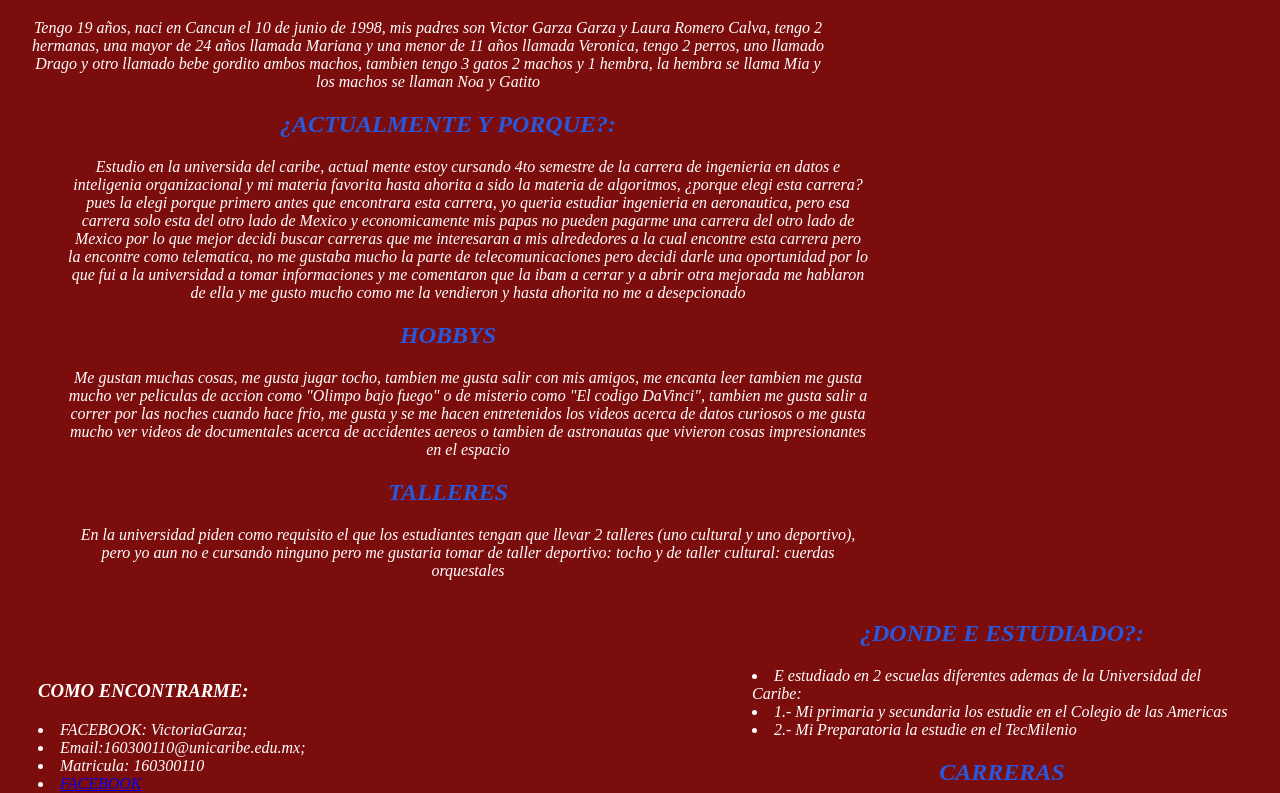
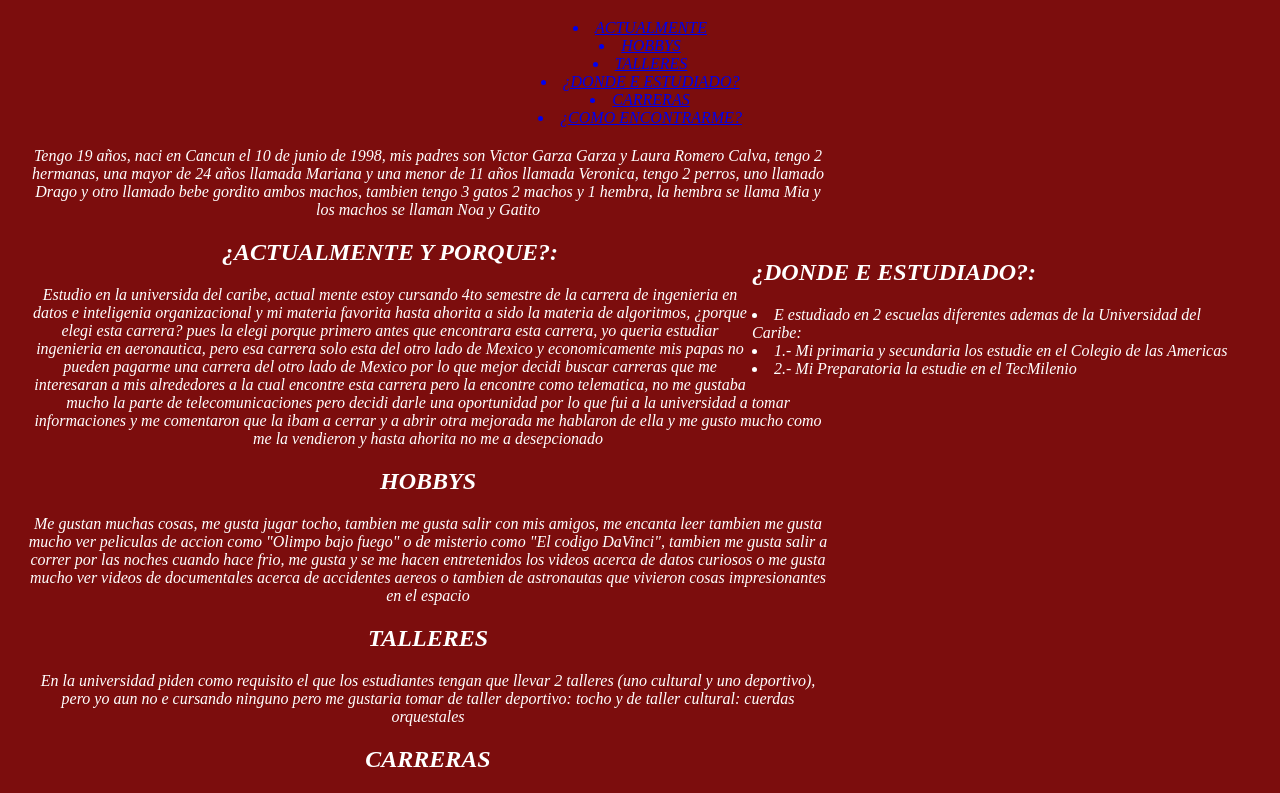
Before and after one commit to VictoriaGarza/Tarea01-Parcial02-Victoria-Garza, a plain HTML site: page index.html in a window 1280 px wide. Shown: the part 613-1406 px from the top of the page. Drawn offline with Linux system fonts and the light colour scheme.

Commit message:
Segundo cambio del index

```diff
--- a/index.html
+++ b/index.html
@@ -1,4 +1,5 @@
 <!DOCTYPE html>
+
 <html>
 	<head>
 		<meta charset="UTF-8">
@@ -14,17 +15,35 @@
 			<img class="centrado" src="imagenes/skydive.jpg">
 			<h1>MI NOMBRE ES VICTORIA ANDREA GARZA ROMERO</h1>
 		</header>
+		<nav>
+			<a href="index.html#uno"><li>ACTUALMENTE</li></a>
+			<a href="index.html#dos"><li>HOBBYS</li></a>
+			<a href="index.html#tres"><li>TALLERES</li></a>
+			<a href="index.html#cuatro"><li>¿DONDE E ESTUDIADO?</li></a>
+			<a href="index.html#cinco"><li>CARRERAS</li></a>
+			<a href="index.html#seis"><li>¿COMO ENCONTRARME?</li></a>
+		</nav>
 		<section>
+
 			Tengo 19 años, naci en Cancun el 10 de junio de 1998, mis padres son Victor Garza Garza y Laura Romero Calva, tengo 2
 			hermanas, una mayor de 24 años llamada Mariana y una menor de 11 años llamada Veronica, tengo 2 perros, uno llamado Drago
 			y otro llamado bebe gordito ambos machos, tambien tengo 3 gatos 2 machos y 1 hembra, la hembra se llama Mia y los machos
 			se llaman Noa y Gatito
-			<article>
 
-				<header>
+		</section>
+
+		<aside>
+			<a name="cuatro">
+			<h2>¿DONDE E ESTUDIADO?:</h2>
+			<li>E estudiado en 2 escuelas diferentes ademas de la Universidad del Caribe: </li>
+			<li>1.- Mi primaria y secundaria los estudie en el Colegio de las Americas</li>
+			<li>2.- Mi Preparatoria la estudie en el TecMilenio</li>
+			<a/>
+		</aside>
+
+		<section>
+			<a name="uno">
 			<h2>¿ACTUALMENTE Y PORQUE?:</h2>
-				</header>
-				<section>
 			Estudio en la universida del caribe, actual mente estoy cursando 4to semestre de la carrera de ingenieria en datos e inteligenia organizacional y mi
 			materia favorita hasta ahorita a sido la materia de algoritmos, ¿porque elegi esta carrera? pues la elegi porque primero antes que encontrara esta
 			carrera, yo queria estudiar ingenieria en aeronautica, pero esa carrera solo esta del otro lado de Mexico y economicamente mis papas no pueden pagarme
@@ -32,60 +51,48 @@
 			la encontre como telematica, no me gustaba mucho la parte de telecomunicaciones pero decidi darle una oportunidad por lo que fui a la universidad a
 			tomar informaciones y me comentaron que la ibam a cerrar y a abrir otra mejorada me hablaron de ella y me gusto mucho como me la vendieron y hasta
 			ahorita no me a desepcionado
+			</a>
 		</section>
 
-			</article>
-			<article>
-
-				<header>
+		<section id="Encabezado">
+			<a name="dos">
 			<h2>HOBBYS</h2>
-				</header>
-				<section id="Encabezado">
 			Me gustan muchas cosas, me gusta jugar tocho, tambien me gusta salir con mis amigos, me encanta leer tambien me gusta mucho ver peliculas de accion como
 			"Olimpo bajo fuego" o de misterio como "El codigo DaVinci", tambien me gusta salir a correr por las noches cuando hace frio, me gusta y se me hacen
 			entretenidos los videos acerca de datos curiosos o me gusta mucho ver videos de documentales acerca de accidentes aereos o tambien de astronautas que
 			vivieron cosas impresionantes en el espacio
+			</a>
 		</section>
 
-			</article>
 		<article>
-
-				<header>
+			<a name="tres">
 				<h2>TALLERES</h2>
-				</header>
-				<section>
 				En la universidad piden como requisito el que los estudiantes tengan que llevar 2 talleres (uno cultural y uno deportivo), pero yo aun no e cursando ninguno
 				pero me gustaria tomar de taller deportivo: tocho y de taller cultural: cuerdas orquestales
-				</section>
-
+			</a>
 		</article>
 
-		</section>
-		<aside>
-			<header>
-			<h2>¿DONDE E ESTUDIADO?:</h2>
-			</header>
-			<li>E estudiado en 2 escuelas diferentes ademas de la Universidad del Caribe: </li>
-			<li>1.- Mi primaria y secundaria los estudie en el Colegio de las Americas</li>
-			<li>2.- Mi Preparatoria la estudie en el TecMilenio </li>
 
-			<header>
+
+		<article>
+			<a name="cinco">
 			<h2>CARRERAS</h2>
-			</header>
 
 			Algunas carreras que tenia en mente antes de aplicar para esta carrera fueron:
 			Medicina, pero opte por cambiarla ya que me di cuenta que no era realmente lo mio, no soy muy servicial; Ingenieria en aeronautica, esta carrera es en la que
 			mas queria estar y hasta este momento me parece una muy buena carrera, lo malo es que solo se encuentra del otro lado de Mexico y evidentemente no iba
 			pedirles a mis papas que me pagaran ademas de ser una universidad mi mantenimiento y transporte en dicha ciudad
-
-		</aside>
+			</a>
+		</article>
 
 		<footer>
+			<a name="seis">
 			<h3>COMO ENCONTRARME:</h3>
 			<li>FACEBOOK: VictoriaGarza;</li>
 			<li>Email:160300110@unicaribe.edu.mx;</li>
 			<li>Matricula: 160300110</li>
 			<li><a href="https://www.facebook.com/victoriaandrea.garzaromero">FACEBOOK</a></li>
+			</a>
 		</footer>
 	</body>
 
```
Lines whose indentation alone changed are shown as unchanged.
